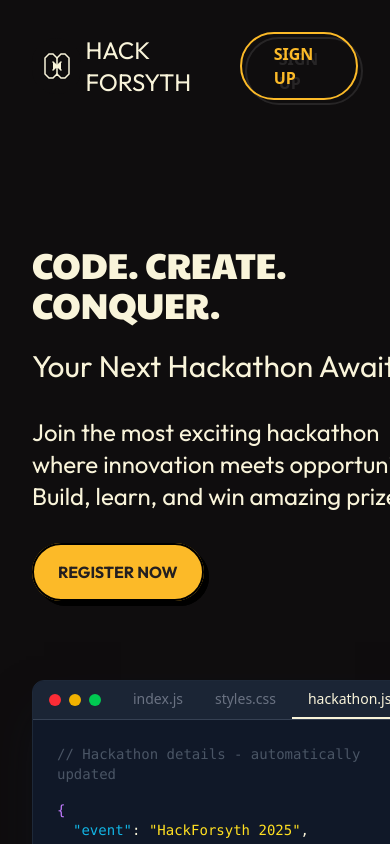
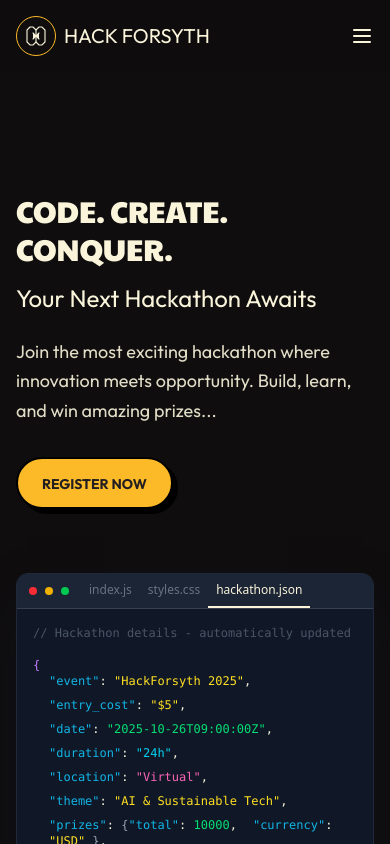
Before and after one commit to RandomHuman97/forsyth-hacked, a React (Vite) app: page / in a window 390 px wide. Shown: the top 844 px of the page. Built offline with nearby package versions, Linux system fonts and the light colour scheme.

Commit message:
responsivesness

```diff
--- a/src/components/Hero.tsx
+++ b/src/components/Hero.tsx
@@ -2,26 +2,26 @@ import React from 'react';
 
 const Hero = () => {
   return (
-    <section className="grid lg:grid-cols-12 gap-12 container mx-auto px-8 overflow-hidden sm:overflow-visible mt-20">
-      {/* Left side - Original Text content */}
+    <section className="grid mt-48 lg:grid-cols-12 gap-8 lg:gap-12 container mx-auto px-4 sm:px-6 lg:px-8 overflow-hidden sm:overflow-visible mt-24 sm:mt-28 lg:mt-32">
+      {/* Left side - Text content */}
       <div className="lg:col-span-6 h-full grid items-center">
-        <div className="grid gap-8">
+        <div className="grid gap-6 sm:gap-8">
           <header>
-            <h1 className="mt-8 text-4xl lg:text-7xl uppercase font-paytone text-brand-beige">
+            <h1 className="text-3xl sm:text-4xl lg:text-7xl uppercase font-paytone text-brand-beige leading-tight">
               Code. Create. Conquer.
             </h1>
-            <h2 className="mt-6 text-3xl xl:text-4xl font-outfit text-brand-beige">
+            <h2 className="mt-4 sm:mt-6 text-2xl sm:text-3xl xl:text-4xl font-outfit text-brand-beige leading-tight">
               Your Next Hackathon Awaits
             </h2>
           </header>
-          <p className="text-2xl max-w-[40ch] font-outfit text-brand-beige">
+          <p className="text-lg sm:text-xl lg:text-2xl max-w-[40ch] font-outfit text-brand-beige/90 leading-relaxed">
             Join the most exciting hackathon where innovation meets opportunity. Build, learn, and win amazing prizes...
           </p>
-          <div className="mt-4">
+          <div className="mt-2 sm:mt-4">
             <a href="/register">
-              <span className="px-6 py-4 bg-brand-yellow text-brand-charcoal rounded-full uppercase font-medium border-2 border-black cursor-pointer hover:bg-brand-orange transition-colors duration-300"
+              <span className="inline-block px-6 py-3 sm:py-4 bg-brand-yellow text-brand-charcoal rounded-full uppercase font-medium border-2 border-black cursor-pointer hover:bg-brand-orange transition-colors duration-300"
                    style={{ filter: 'drop-shadow(5px 5px 0px rgb(0, 0, 0))' }}>
-                <span className="font-outfit font-bold">Register Now</span>
+                <span className="font-outfit font-bold text-sm sm:text-base">Register Now</span>
               </span>
             </a>
           </div>
@@ -29,29 +29,29 @@ const Hero = () => {
       </div>
 
       {/* Right side - Modern Code Block */}
-      <div className="lg:col-span-6 flex items-center justify-center mt-12 lg:mt-0">
+      <div className="lg:col-span-6 flex items-center justify-center mt-8 lg:mt-0">
         <div className="w-full max-w-2xl bg-gray-900 rounded-xl border border-gray-800 overflow-hidden shadow-2xl shadow-gray-900/50">
           {/* Editor tabs */}
-          <div className="flex items-center bg-gray-800/80 border-b border-gray-700 px-4">
-            <div className="flex space-x-2 py-3">
-              <div className="h-3 w-3 rounded-full bg-red-500" />
-              <div className="h-3 w-3 rounded-full bg-yellow-500" />
-              <div className="h-3 w-3 rounded-full bg-green-500" />
+          <div className="flex items-center bg-gray-800/80 border-b border-gray-700 px-3 sm:px-4">
+            <div className="flex space-x-2 py-2 sm:py-3">
+              <div className="h-2 w-2 sm:h-3 sm:w-3 rounded-full bg-red-500" />
+              <div className="h-2 w-2 sm:h-3 sm:w-3 rounded-full bg-yellow-500" />
+              <div className="h-2 w-2 sm:h-3 sm:w-3 rounded-full bg-green-500" />
             </div>
-            <div className="ml-4 flex text-sm">
-              <div className="px-4 py-2 text-gray-500 border-b-2 border-transparent">index.js</div>
-              <div className="px-4 py-2 text-gray-500 border-b-2 border-transparent">styles.css</div>
-              <div className="px-4 py-2 text-brand-blue-light border-b-2 border-brand-blue-light">hackathon.json</div>
+            <div className="ml-3 sm:ml-4 flex text-xs sm:text-sm">
+              <div className="px-2 sm:px-4 py-2 text-gray-500 border-b-2 border-transparent">index.js</div>
+              <div className="px-2 sm:px-4 py-2 text-gray-500 border-b-2 border-transparent">styles.css</div>
+              <div className="px-2 sm:px-4 py-2 text-brand-blue-light border-b-2 border-brand-blue-light">hackathon.json</div>
             </div>
           </div>
 
           {/* Code content */}
-          <div className="p-6 font-mono text-sm md:text-base">
+          <div className="p-4 sm:p-6 font-mono text-xs sm:text-sm md:text-base">
             <div className="text-gray-600 mb-4">// Hackathon details - automatically updated</div>
 
             <div className="text-purple-400">{'{'}</div>
 
-            <div className="ml-4 space-y-3">
+            <div className="ml-4 space-y-2 sm:space-y-3">
               <div>
                 <span className="text-brand-blue">"event"</span>:
                 <span className="text-yellow-300"> "HackForsyth 2025"</span>,
@@ -93,7 +93,7 @@ const Hero = () => {
 
             <div className="text-purple-400">{'}'}</div>
 
-            <div className="mt-6 text-gray-600">
+            <div className="mt-4 sm:mt-6 text-gray-600">
               <span className="text-green-500">//</span> Last updated: {new Date().toISOString().split('T')[0]}
             </div>
           </div>
--- a/src/components/Navbar.tsx
+++ b/src/components/Navbar.tsx
@@ -1,17 +1,23 @@
-import React from 'react';
+import React, { useState } from 'react';
+import { Menu, X } from 'lucide-react';
 
 const Navbar: React.FC = () => {
+  const [isMenuOpen, setIsMenuOpen] = useState(false);
+
   return (
-    <nav className="mx-auto container p-8 flex justify-between items-center">
+    <nav className="fixed top-0 left-0 right-0 z-50 bg-brand-coal/95 backdrop-blur-sm">
+      <div className="mx-auto container px-4 sm:px-6 lg:px-8 py-4">
+        <div className="flex justify-between items-center">
+          {/* Logo */}
           <a
             href="/"
-        className="flex items-center gap-1 text-brand-beige hover:text-brand-yellow transition-colors duration-200"
+            className="flex items-center gap-2 text-brand-beige hover:text-brand-yellow transition-colors duration-200"
           >
-        <div className="grid place-items-center text-center bg-brand-coal rounded-full w-[56px] h-[56px]">
+            <div className="grid place-items-center text-center bg-brand-coal rounded-full w-10 h-10 sm:w-[56px] sm:h-[56px] border border-brand-yellow">
               <svg
                 xmlns="http://www.w3.org/2000/svg"
-            width="32"
-            height="32"
+                width="24"
+                height="24"
                 viewBox="0 0 32 32"
                 fill="currentColor"
                 className="transform hover:scale-110 transition-transform duration-200"
@@ -22,17 +28,41 @@ const Navbar: React.FC = () => {
                 <path d="M16 8L16 24" stroke="currentColor" strokeWidth="1.5" strokeLinecap="round"/>
               </svg>
             </div>
-        <span className="font-outfit text-2xl">HACK FORSYTH</span>
+            <span className="font-outfit text-xl sm:text-2xl">HACK FORSYTH</span>
           </a>
 
-      <div className="flex justify-end items-center gap-8">
+          {/* Desktop Menu */}
+          <div className="hidden sm:flex justify-end items-center gap-8">
             <a
               href="/signup"
-          className="px-8 py-2 font-heading font-semibold border-2 border-brand-yellow rounded-full uppercase font-medium cursor-pointer text-brand-yellow hover:bg-brand-yellow hover:text-brand-charcoal transition-all duration-200"
+              className="px-6 sm:px-8 py-2 font-outfit font-semibold border-2 border-brand-yellow rounded-full uppercase text-brand-yellow hover:bg-brand-yellow hover:text-brand-charcoal transition-all duration-200"
               style={{ filter: 'drop-shadow(5px 5px 0px rgba(255,255,255,0.1))' }}
             >
               Sign Up
             </a>
+          </div>
+
+          {/* Mobile Menu Button */}
+          <button
+            onClick={() => setIsMenuOpen(!isMenuOpen)}
+            className="sm:hidden text-brand-beige hover:text-brand-yellow transition-colors duration-200"
+          >
+            {isMenuOpen ? <X size={24} /> : <Menu size={24} />}
+          </button>
+        </div>
+
+        {/* Mobile Menu */}
+        {isMenuOpen && (
+          <div className="sm:hidden mt-4 py-4 border-t border-brand-yellow/20">
+            <a
+              href="/signup"
+              className="block w-full text-center px-6 py-3 font-outfit font-semibold border-2 border-brand-yellow rounded-full uppercase text-brand-yellow hover:bg-brand-yellow hover:text-brand-charcoal transition-all duration-200"
+              style={{ filter: 'drop-shadow(5px 5px 0px rgba(255,255,255,0.1))' }}
+            >
+              Sign Up
+            </a>
+          </div>
+        )}
       </div>
     </nav>
   );
--- a/vite.config.ts
+++ b/vite.config.ts
@@ -1,10 +1,15 @@
 import { defineConfig } from 'vite'
 import react from '@vitejs/plugin-react-swc'
-import tailwindcss from "@tailwindcss/vite";
+import tailwindcss from "@tailwindcss/vite"
+
 // https://vite.dev/config/
 export default defineConfig({
   plugins: [
     react(),
     tailwindcss()
   ],
+  server: {
+    host: '0.0.0.0', // Listen on all interfaces
+    port: 5173       // Optional: set a specific port
+  }
 })
```
Lines whose indentation alone changed are shown as unchanged.
